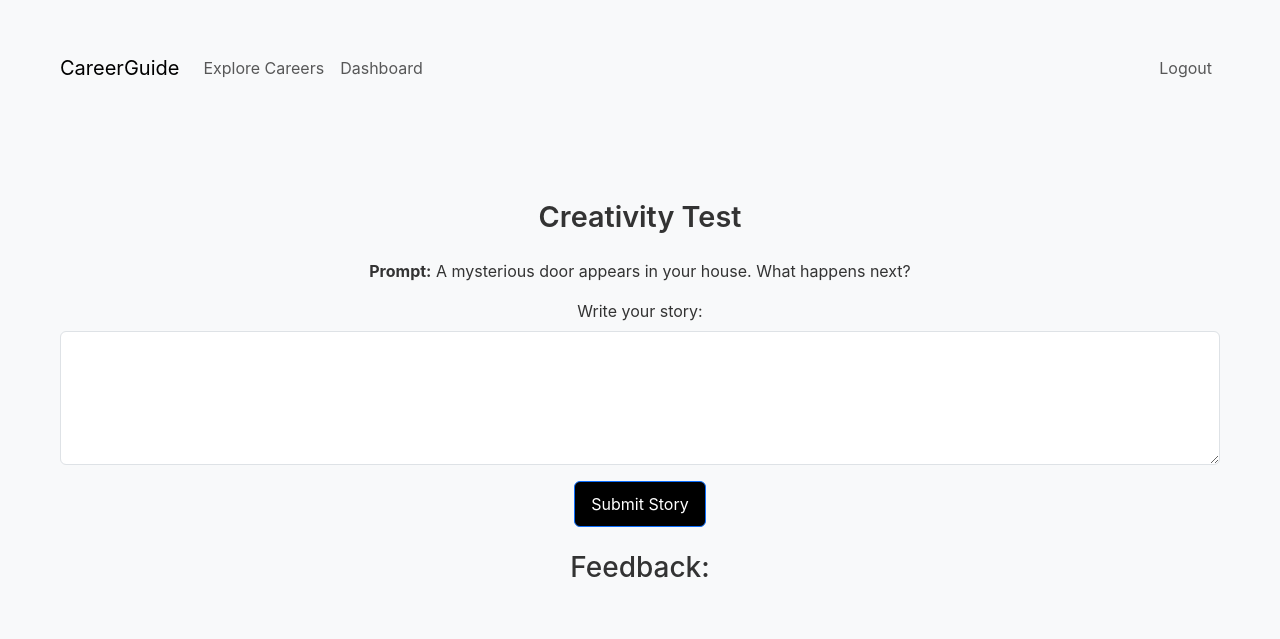
After one commit to Priyanshh95/career.guidance-2, a Flask app: page /creativity_test in a window 1280 px wide. The commit adds this page. Shown: the top 639 px of the page. Run offline with Flask 3, Linux system fonts and the light colour scheme; a user stored in the database is signed in.

Commit message:
communication_creativity

```diff
--- a/app.py
+++ b/app.py
@@ -1,4 +1,4 @@
-from flask import Flask, render_template, request, redirect, url_for, flash
+from flask import Flask, render_template, request, jsonify,redirect, url_for, flash
 from flask_sqlalchemy import SQLAlchemy
 from flask_login import LoginManager, UserMixin, login_user, login_required, logout_user, current_user
 from werkzeug.security import generate_password_hash, check_password_hash
@@ -12,6 +12,7 @@ import random
 import json
 from flask import Flask, render_template, request, redirect, url_for, flash, session
 from flask_login import login_required, current_user
+import re
 
 app = Flask(__name__)
 app.config['SECRET_KEY'] = 'your-secret-key'  # Change this to a secure secret key
@@ -117,15 +118,19 @@ def aptitude_test():
     if request.method == 'POST':
         # Get user answers from form
         user_answers = request.form
-        correct_answers = {q["id"]: q["answer"] for q in selected_questions}
+        correct_answers = {str(q["id"]): q["answer"] for q in selected_questions}  # Ensure keys are strings
 
-        score = sum(10 for q_id in correct_answers if user_answers.get(q_id) == correct_answers[q_id])
+        score = sum(10 for q_id in correct_answers if user_answers.get(str(q_id)) == correct_answers[q_id])
 
-        flash(f"You scored {score} out of 100!", "success")
+        # Store the score in the database
+        new_assessment = Assessment(user_id=current_user.id, assessment_type='Aptitude Test', score=score)
+        db.session.add(new_assessment)
+        db.session.commit()
+
+        flash(f"You scored {score // 10} out of 10!", "success")
         return redirect(url_for('dashboard'))
 
     return render_template('aptitude_test.html', questions=selected_questions)
-
 
 
 # Load and Train ML Model (only once)
@@ -189,6 +194,70 @@ def job_recommendation():
 def dashboard():
     return render_template('dashboard.html')
 
+PROMPTS = [
+    "Write a story about a world where dreams come true.",
+    "Describe a day in the life of a time traveler.",
+    "A mysterious door appears in your house. What happens next?",
+    "You wake up with a superpower. What is it and how do you use it?"
+]
+
+def get_prompt():
+    return random.choice(PROMPTS)
+
+def check_grammar(story):
+    issues = len(re.findall(r'\b(is|are|was|were)\s+a\b', story, re.IGNORECASE))
+    return issues
+
+def assess_creativity(story):
+    unique_words = set(story.split())
+    return min(10, len(unique_words) // 10)
+
+def assess_coherence(story):
+    sentences = re.split(r'[.!?]', story)
+    return min(10, len(set(sentences)) // 5)
+
+def assess_engagement(story):
+    length = len(story.split())
+    sentences = re.split(r'[.!?]', story)
+    return min(10, (length + len(set(sentences))) // 20)
+
+def get_feedback(story):
+    score = (assess_creativity(story) + assess_coherence(story) + (10 - check_grammar(story)) + assess_engagement(story)) / 4
+    return f"Overall Score: {score:.2f}/10", score
+
+@app.route('/creativity_test', methods=['GET', 'POST'])
+@login_required
+def creativity_test():
+    if request.method == 'POST':
+        data = request.get_json()
+        story = data.get("story", "")
+        feedback, score = get_feedback(story)
+
+        new_assessment = Assessment(user_id=current_user.id, assessment_type='Creativity Test', score=score)
+        db.session.add(new_assessment)
+        db.session.commit()
+
+        return jsonify({"feedback": feedback, "score": score})
+
+    return render_template('creativity_test.html', prompt=get_prompt())
+
+@app.route('/communication_test', methods=['GET', 'POST'])
+@login_required
+def communication_test():
+    if request.method == 'POST':
+        data = request.get_json()
+        response = data.get("text", "")
+        feedback, score = get_feedback(response)
+
+        new_assessment = Assessment(user_id=current_user.id, assessment_type='Communication Test', score=score)
+        db.session.add(new_assessment)
+        db.session.commit()
+
+        return jsonify({"feedback": feedback, "score": score})
+
+    return render_template('communication_test.html')
+
+
 @app.route('/careers')
 def careers():
     search_query = request.args.get('search', '')
--- /dev/null
+++ b/templates/creativity_test.html
@@ -0,0 +1,34 @@
+{% extends "base.html" %}
+
+{% block content %}
+<h2 class="mb-4">Creativity Test</h2>
+<p><strong>Prompt:</strong> {{ prompt }}</p>
+
+<form id="creativityForm" method="POST">
+    <div class="mb-3">
+        <label for="story" class="form-label">Write your story:</label>
+        <textarea class="form-control" id="story" name="story" rows="5" required></textarea>
+    </div>
+    <button type="submit" class="btn btn-primary">Submit Story</button>
+</form>
+
+<h3 class="mt-4">Feedback:</h3>
+<p id="feedback"></p>
+<script>
+    document.getElementById("creativityForm").onsubmit = async function(event) {
+        event.preventDefault();
+
+        let story = document.getElementById("story").value;
+
+        let response = await fetch("{{ url_for('creativity_test') }}", {
+            method: "POST",
+            headers: { "Content-Type": "application/json" },
+            body: JSON.stringify({ "story": story })  // Ensure correct JSON format
+        });
+
+        let data = await response.json();
+        document.getElementById("feedback").innerText = data.feedback;
+    };
+    </script>
+
+{% endblock %}
```
Also changed, not shown: templates/communication_test.html (added, +33 -0 lines), templates/dashboard.html (+21 -11 lines), instance/career_guidance.db, 1 other file.
